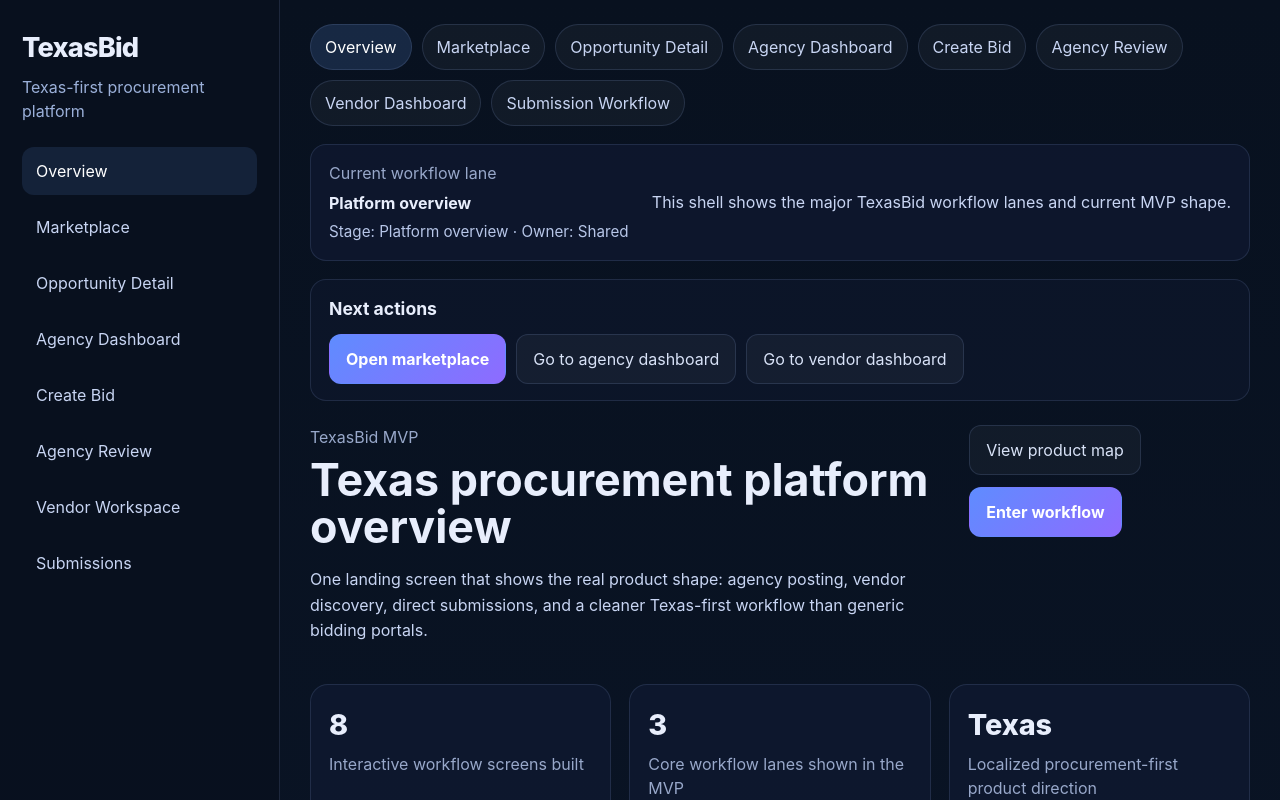
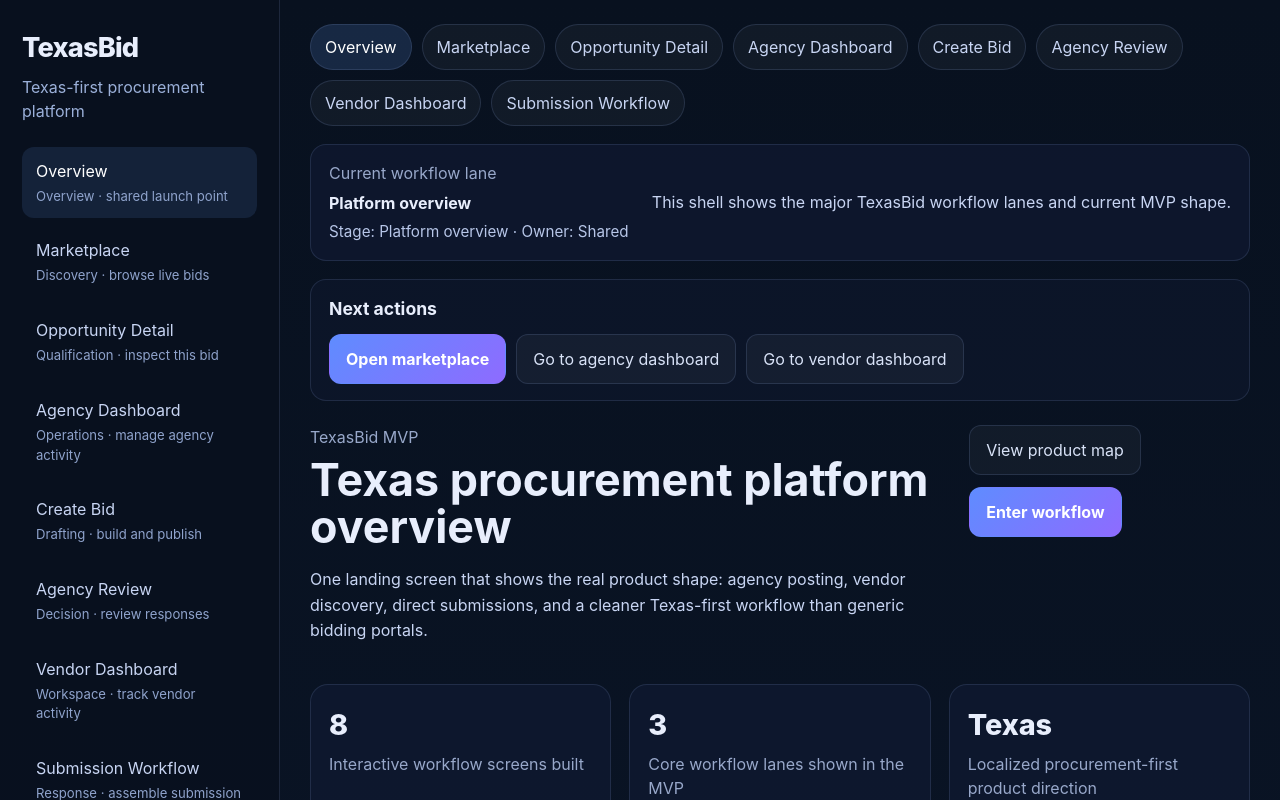
Before and after one commit to kinectic/texas-bid-consumer-portal, a React (Vite) app in the folder texas-bid-portal/: page / in a window 1280 px wide. Shown: the top 800 px of the page. Built offline with nearby package versions, Linux system fonts and the light colour scheme.

Commit message:
Add stage-aware navigation copy

```diff
--- a/texas-bid-portal/src/App.css
+++ b/texas-bid-portal/src/App.css
@@ -63,6 +63,13 @@ button {
   border: 0;
   text-align: left;
   cursor: pointer;
+  display: grid;
+  gap: 4px;
+}
+
+.nav-stage-copy {
+  font-size: 0.82rem;
+  color: #8fa3cc;
 }
 
 .page-shell {
--- a/texas-bid-portal/src/components/Sidebar.tsx
+++ b/texas-bid-portal/src/components/Sidebar.tsx
@@ -1,3 +1,4 @@
+import { navigationLabels } from '../data/navigationLabels'
 import type { ViewKey } from '../data/viewData'
 
 type SidebarProps = {
@@ -6,15 +7,15 @@ type SidebarProps = {
 }
 
 export function Sidebar({ activeView, onSelect }: SidebarProps) {
-  const navItems: { key: ViewKey; label: string }[] = [
-    { key: 'home', label: 'Overview' },
-    { key: 'marketplace', label: 'Marketplace' },
-    { key: 'opportunity', label: 'Opportunity Detail' },
-    { key: 'agency-dashboard', label: 'Agency Dashboard' },
-    { key: 'create-bid', label: 'Create Bid' },
-    { key: 'agency-submission-review', label: 'Agency Review' },
-    { key: 'vendor-dashboard', label: 'Vendor Workspace' },
-    { key: 'submission-workflow', label: 'Submissions' },
+  const navItems: ViewKey[] = [
+    'home',
+    'marketplace',
+    'opportunity',
+    'agency-dashboard',
+    'create-bid',
+    'agency-submission-review',
+    'vendor-dashboard',
+    'submission-workflow',
   ]
 
   return (
@@ -24,13 +25,15 @@ export function Sidebar({ activeView, onSelect }: SidebarProps) {
         <div className="brand-sub">Texas-first procurement platform</div>
       </div>
       <nav className="nav">
-        {navItems.map((item) => (
+        {navItems.map((key) => (
           <button
-            key={item.key}
-            className={item.key === activeView ? 'nav-item active nav-button' : 'nav-item nav-button'}
-            onClick={() => onSelect(item.key)}
+            key={key}
+            className={key === activeView ? 'nav-item active nav-button' : 'nav-item nav-button'}
+            onClick={() => onSelect(key)}
+            title={navigationLabels[key].stageAware}
           >
-            {item.label}
+            <span>{navigationLabels[key].short}</span>
+            <span className="nav-stage-copy">{navigationLabels[key].stageAware}</span>
           </button>
         ))}
       </nav>
--- a/texas-bid-portal/src/components/WorkflowActions.tsx
+++ b/texas-bid-portal/src/components/WorkflowActions.tsx
@@ -1,4 +1,5 @@
 import { workflowActionMap } from '../data/actionMap'
+import { navigationLabels } from '../data/navigationLabels'
 import type { ViewKey } from '../data/viewData'
 
 type WorkflowActionsProps = {
@@ -20,6 +21,7 @@ export function WorkflowActions({ activeView, onNavigate }: WorkflowActionsProps
             key={`${activeView}-${action.target}`}
             className={index === 0 ? 'primary' : 'ghost'}
             onClick={() => onNavigate(action.target)}
+            title={navigationLabels[action.target].stageAware}
           >
             {action.label}
           </button>
--- /dev/null
+++ b/texas-bid-portal/src/data/navigationLabels.ts
@@ -0,0 +1,12 @@
+import type { ViewKey } from './viewData'
+
+export const navigationLabels: Record<ViewKey, { short: string; stageAware: string }> = {
+  home: { short: 'Overview', stageAware: 'Overview · shared launch point' },
+  marketplace: { short: 'Marketplace', stageAware: 'Discovery · browse live bids' },
+  opportunity: { short: 'Opportunity Detail', stageAware: 'Qualification · inspect this bid' },
+  'agency-dashboard': { short: 'Agency Dashboard', stageAware: 'Operations · manage agency activity' },
+  'create-bid': { short: 'Create Bid', stageAware: 'Drafting · build and publish' },
+  'agency-submission-review': { short: 'Agency Review', stageAware: 'Decision · review responses' },
+  'vendor-dashboard': { short: 'Vendor Dashboard', stageAware: 'Workspace · track vendor activity' },
+  'submission-workflow': { short: 'Submission Workflow', stageAware: 'Response · assemble submission' },
+}
```
